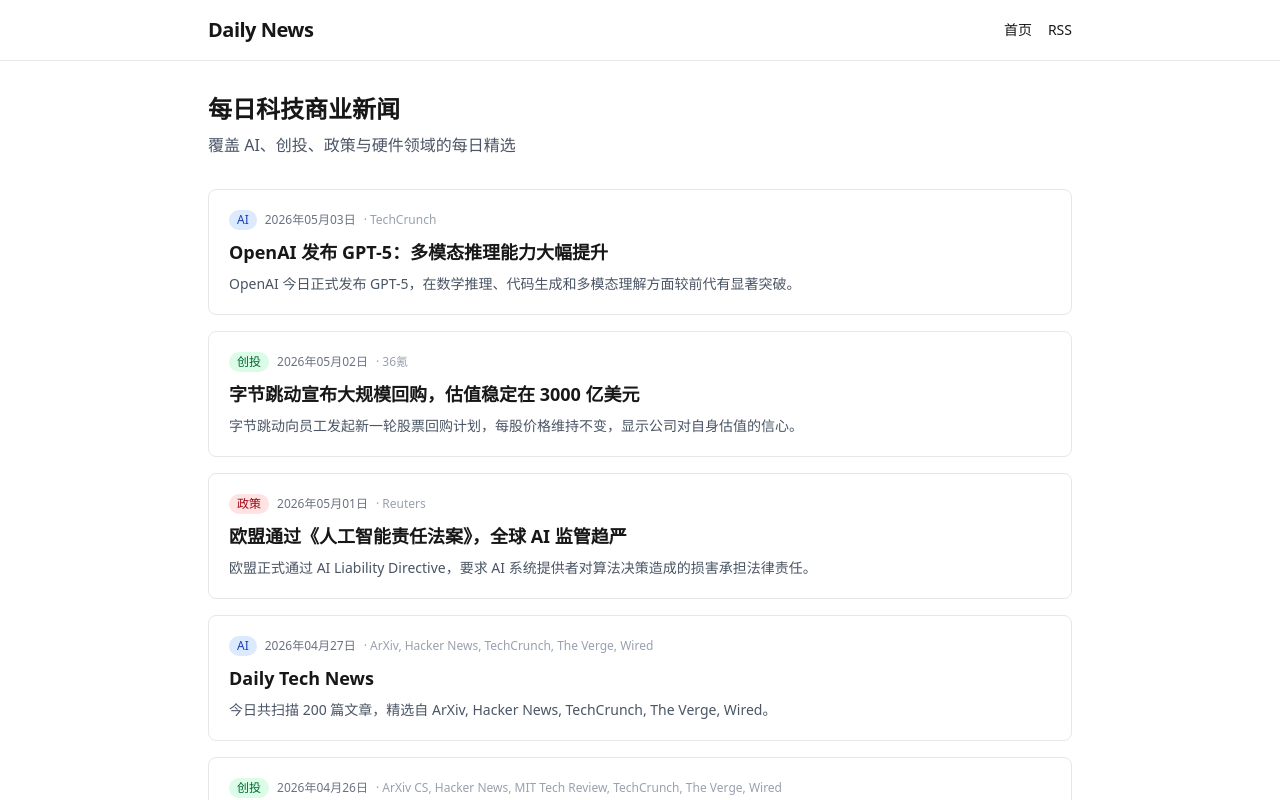
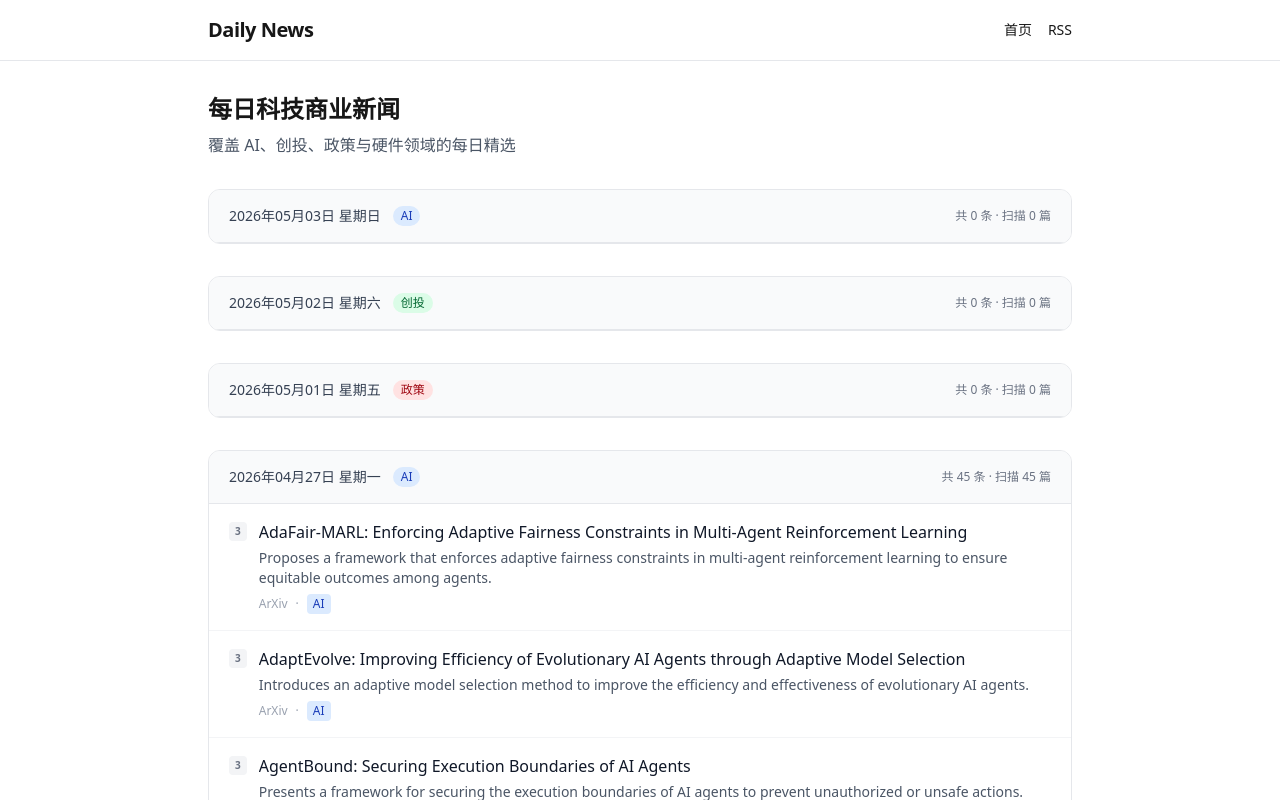
Before and after one commit to Beastea3/daily_news_web, a Next.js app: page / in a window 1280 px wide. Shown: the top 800 px of the page. Built offline with nearby package versions, Linux system fonts and the light colour scheme.

Commit message:
feat: redesign homepage with daily digest + add JSON Feed API

```diff
--- /dev/null
+++ b/src/app/api/feed.json/route.ts
@@ -0,0 +1,33 @@
+import { getAllDigests } from "../../../lib/news";
+
+export async function GET() {
+  const digests = getAllDigests();
+  const siteUrl = "https://daily.monstea.cn";
+
+  const items = digests.flatMap((digest) =>
+    digest.articles.map((article) => ({
+      id: article.url,
+      url: article.url,
+      title: article.title,
+      content_text: article.summary,
+      date_published: new Date(digest.date).toISOString(),
+      tags: [article.category],
+    }))
+  );
+
+  const feed = {
+    version: "https://jsonfeed.org/version/1.1",
+    title: "Daily Tech & Business News",
+    description: "每日科技商业新闻精选，覆盖 AI、创投、政策与硬件",
+    home_page_url: siteUrl,
+    feed_url: `${siteUrl}/api/feed.json`,
+    language: "zh-CN",
+    items,
+  };
+
+  return new Response(JSON.stringify(feed, null, 2), {
+    headers: {
+      "Content-Type": "application/json; charset=utf-8",
+    },
+  });
+}
--- a/src/app/page.tsx
+++ b/src/app/page.tsx
@@ -1,8 +1,21 @@
-import { getAllNews } from "../lib/news";
-import NewsCard from "../components/NewsCard";
+import { getAllDigests } from "../lib/news";
+import { format } from "date-fns";
+import { zhCN } from "date-fns/locale";
 
 export default function HomePage() {
-  const newsList = getAllNews();
+  const digests = getAllDigests();
+
+  const categoryColors: Record<string, string> = {
+    AI: "bg-blue-100 text-blue-800 dark:bg-blue-900 dark:text-blue-200",
+    创投: "bg-green-100 text-green-800 dark:bg-green-900 dark:text-green-200",
+    政策: "bg-red-100 text-red-800 dark:bg-red-900 dark:text-red-200",
+    财经: "bg-yellow-100 text-yellow-800 dark:bg-yellow-900 dark:text-yellow-200",
+    硬件: "bg-purple-100 text-purple-800 dark:bg-purple-900 dark:text-purple-200",
+    科技: "bg-cyan-100 text-cyan-800 dark:bg-cyan-900 dark:text-cyan-200",
+    研究: "bg-indigo-100 text-indigo-800 dark:bg-indigo-900 dark:text-indigo-200",
+    其他: "bg-gray-100 text-gray-800 dark:bg-gray-800 dark:text-gray-200",
+    综合: "bg-gray-100 text-gray-800 dark:bg-gray-800 dark:text-gray-200",
+  };
 
   return (
     <div>
@@ -13,15 +26,90 @@ export default function HomePage() {
         </p>
       </div>
 
-      {newsList.length === 0 ? (
-        <div className="text-center py-20 text-gray-500">
-          暂无新闻内容
-        </div>
+      {digests.length === 0 ? (
+        <div className="text-center py-20 text-gray-500">暂无新闻内容</div>
       ) : (
-        <div className="grid gap-4">
-          {newsList.map((news) => (
-            <NewsCard key={news.slug} news={news} />
-          ))}
+        <div className="space-y-8">
+          {digests.map((digest) => {
+            const formattedDate = format(
+              new Date(digest.date),
+              "yyyy年MM月dd日 EEEE",
+              { locale: zhCN }
+            );
+
+            return (
+              <section
+                key={digest.slug}
+                className="border border-gray-200 dark:border-gray-800 rounded-xl overflow-hidden"
+              >
+                {/* Daily Header */}
+                <div className="bg-gray-50 dark:bg-gray-900 px-5 py-4 border-b border-gray-200 dark:border-gray-800 flex items-center justify-between flex-wrap gap-2">
+                  <div className="flex items-center gap-3">
+                    <time className="text-sm font-medium text-gray-700 dark:text-gray-300">
+                      {formattedDate}
+                    </time>
+                    <span
+                      className={`text-xs font-medium px-2 py-0.5 rounded-full ${
+                        categoryColors[digest.category] ||
+                        "bg-gray-100 text-gray-800 dark:bg-gray-800 dark:text-gray-200"
+                      }`}
+                    >
+                      {digest.category}
+                    </span>
+                  </div>
+                  <span className="text-xs text-gray-500 dark:text-gray-400">
+                    共 {digest.articles.length} 条 · 扫描 {digest.totalScanned} 篇
+                  </span>
+                </div>
+
+                {/* Articles List */}
+                <div className="divide-y divide-gray-100 dark:divide-gray-800">
+                  {digest.articles.map((article, idx) => (
+                    <article
+                      key={idx}
+                      className="px-5 py-4 hover:bg-gray-50 dark:hover:bg-gray-900/50 transition-colors"
+                    >
+                      <div className="flex items-start gap-3">
+                        <span
+                          className={`mt-0.5 text-[10px] font-bold px-1.5 py-0.5 rounded shrink-0 ${
+                            article.importance >= 4
+                              ? "bg-orange-100 text-orange-700 dark:bg-orange-900 dark:text-orange-300"
+                              : "bg-gray-100 text-gray-500 dark:bg-gray-800 dark:text-gray-400"
+                          }`}
+                        >
+                          {article.importance}
+                        </span>
+                        <div className="flex-1 min-w-0">
+                          <a
+                            href={article.url}
+                            target="_blank"
+                            rel="noopener noreferrer"
+                            className="text-base font-medium text-gray-900 dark:text-gray-100 hover:text-blue-600 dark:hover:text-blue-400 transition-colors line-clamp-1"
+                          >
+                            {article.title}
+                          </a>
+                          <p className="mt-1 text-sm text-gray-600 dark:text-gray-400 line-clamp-2">
+                            {article.summary}
+                          </p>
+                          <div className="mt-1.5 flex items-center gap-2 text-xs text-gray-400 dark:text-gray-500">
+                            <span>{article.source}</span>
+                            <span>·</span>
+                            <span
+                              className={`px-1.5 py-0.5 rounded ${
+                                categoryColors[article.category] || ""
+                              }`}
+                            >
+                              {article.category}
+                            </span>
+                          </div>
+                        </div>
+                      </div>
+                    </article>
+                  ))}
+                </div>
+              </section>
+            );
+          })}
         </div>
       )}
     </div>
--- a/src/lib/news.ts
+++ b/src/lib/news.ts
@@ -2,6 +2,7 @@ import fs from "fs";
 import path from "path";
 import matter from "gray-matter";
 import { NewsItem, NewsFrontmatter } from "../../types/news";
+import { parseDigestMarkdown, DailyDigest } from "./parser";
 
 const newsDirectory = path.join(process.cwd(), "content", "news");
 
@@ -59,3 +60,16 @@ export function getAllSlugs(): string[] {
     .filter((fileName) => fileName.endsWith(".md"))
     .map((fileName) => fileName.replace(/\.md$/, ""));
 }
+
+export function getAllDigests(): DailyDigest[] {
+  const newsList = getAllNews();
+  return newsList.map((news) =>
+    parseDigestMarkdown(news.slug, news.frontmatter, news.content)
+  );
+}
+
+export function getDigestBySlug(slug: string): DailyDigest | null {
+  const news = getNewsBySlug(slug);
+  if (!news) return null;
+  return parseDigestMarkdown(news.slug, news.frontmatter, news.content);
+}
--- /dev/null
+++ b/src/lib/parser.ts
@@ -0,0 +1,106 @@
+export interface ArticleItem {
+  title: string;
+  url: string;
+  summary: string;
+  source: string;
+  importance: number;
+  category: string;
+}
+
+export interface DailyDigest {
+  slug: string;
+  date: string;
+  category: string;
+  source: string;
+  summary: string;
+  totalScanned: number;
+  articles: ArticleItem[];
+}
+
+const SECTION_MAP: Record<string, string> = {
+  "🤖 AI / ML": "AI",
+  "💼 Business & Startups": "创投",
+  "🌐 Tech Industry": "科技",
+  "🔬 Research & Science": "研究",
+  "📊 Other": "其他",
+};
+
+export function parseDigestMarkdown(
+  slug: string,
+  frontmatter: { date: string; category: string; source?: string; summary?: string },
+  content: string
+): DailyDigest {
+  const articles: ArticleItem[] = [];
+  let currentCategory = frontmatter.category || "综合";
+
+  const lines = content.split("\n");
+  let i = 0;
+
+  while (i < lines.length) {
+    const line = lines[i];
+
+    // Section header: ## 🤖 AI / ML
+    const sectionMatch = line.match(/^##\s+(.+)$/);
+    if (sectionMatch) {
+      const sectionName = sectionMatch[1].trim();
+      currentCategory = SECTION_MAP[sectionName] || sectionName;
+      i++;
+      continue;
+    }
+
+    // Article line: - [Title](URL)
+    const articleMatch = line.match(/^-\s+\[(.+?)\]\((.+?)\)$/);
+    if (articleMatch) {
+      const title = articleMatch[1].trim();
+      const url = articleMatch[2].trim();
+      let summary = "";
+      let source = "";
+      let importance = 0;
+
+      // Look ahead for summary and source lines
+      let j = i + 1;
+      while (j < lines.length && lines[j].startsWith("  - ")) {
+        const detailLine = lines[j].trim();
+        const summaryMatch = detailLine.match(/^-\s+摘要：(.+)$/);
+        if (summaryMatch) {
+          summary = summaryMatch[1].trim();
+        }
+        const sourceMatch = detailLine.match(/^-\s+来源：(.+?)\s*·\s*重要性：([★☆]+)$/);
+        if (sourceMatch) {
+          source = sourceMatch[1].trim();
+          const stars = sourceMatch[2];
+          importance = (stars.match(/★/g) || []).length;
+        }
+        j++;
+      }
+
+      articles.push({
+        title,
+        url,
+        summary,
+        source,
+        importance,
+        category: currentCategory,
+      });
+
+      i = j;
+      continue;
+    }
+
+    i++;
+  }
+
+  // Try to extract total scanned from summary or intro
+  const totalMatch = frontmatter.summary?.match(/扫描了\s*\*\*(\d+)\*\*/);
+  const totalScanned = totalMatch ? parseInt(totalMatch[1], 10) : articles.length;
+
+  return {
+    slug,
+    date: frontmatter.date,
+    category: frontmatter.category,
+    source: frontmatter.source || "",
+    summary: frontmatter.summary || "",
+    totalScanned,
+    articles,
+  };
+}
```
